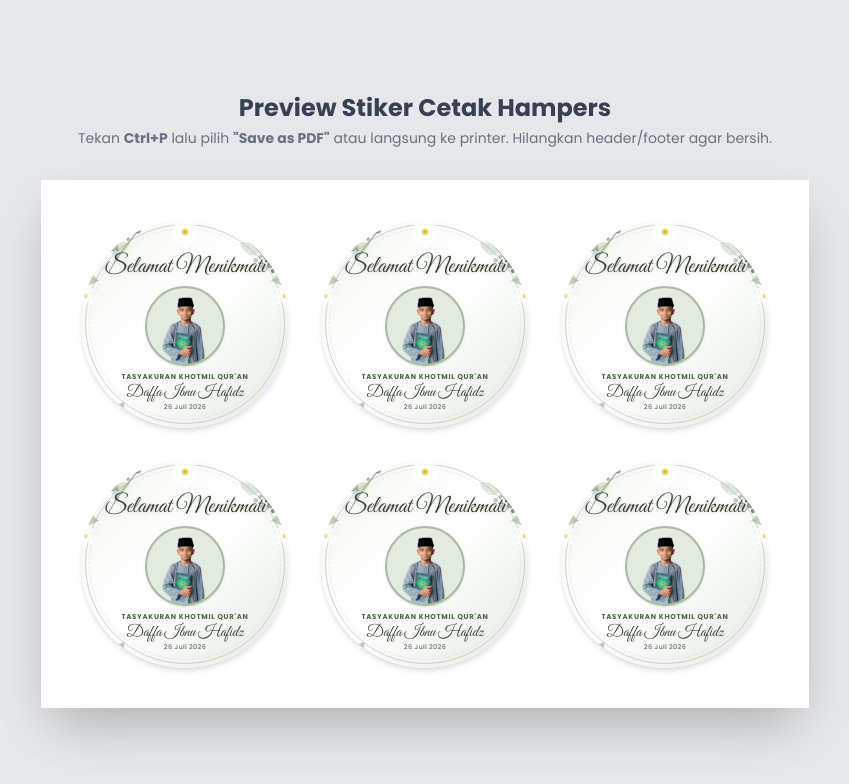
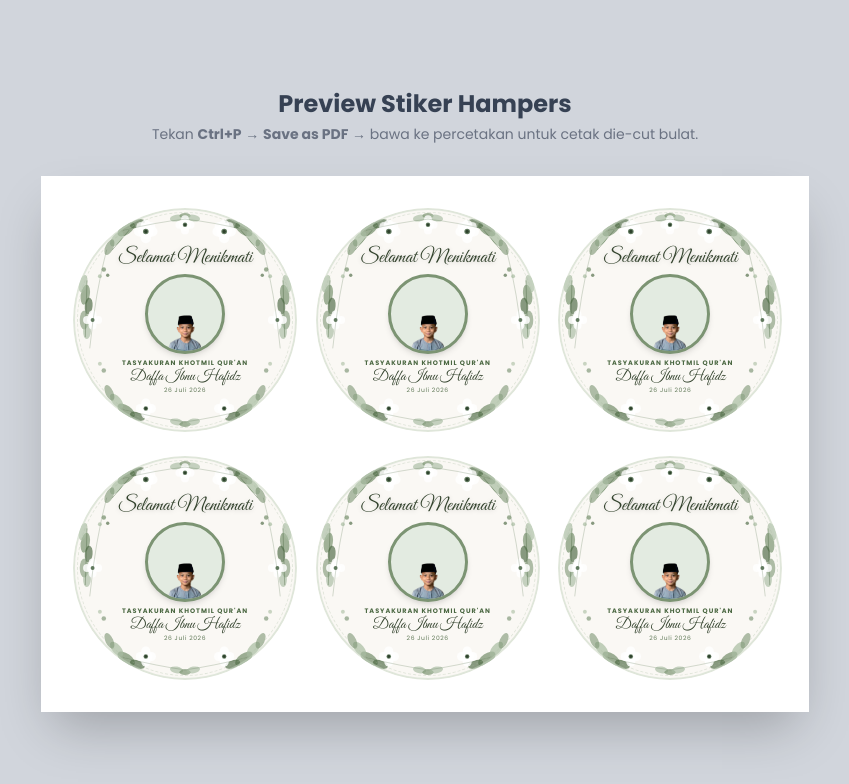
Before and after one commit to KilalaMahadewi/UndanganDaffa, a Next.js app: page /sticker in a window 1280 px wide. Shown: the top 784 px of the page, without its empty margins (215-1064 px from the left). Built offline with nearby package versions, Linux system fonts and the light colour scheme.

Commit message:
Redesign stiker: wreath SVG penuh + foto Daffa asli

```diff
--- a/src/app/sticker/page.tsx
+++ b/src/app/sticker/page.tsx
@@ -1,52 +1,151 @@
 import Image from "next/image";
 
-function LeafSVG({ className }: { className?: string }) {
+// =====================
+// SVG BOTANICAL COMPONENTS
+// =====================
+
+function WreathBorder() {
   return (
-    <svg viewBox="0 0 80 120" className={className} fill="none" xmlns="http://www.w3.org/2000/svg">
-      <path d="M40 10 C20 30, 5 60, 15 90 C25 110, 55 110, 65 90 C75 60, 60 30, 40 10Z" fill="#7C9473" opacity="0.6"/>
-      <path d="M40 10 C40 50, 40 80, 25 105" stroke="#4A6741" strokeWidth="1.5" opacity="0.5" strokeLinecap="round"/>
-      <path d="M40 35 C30 38, 22 45, 20 55" stroke="#4A6741" strokeWidth="0.8" opacity="0.4" strokeLinecap="round"/>
-      <path d="M40 50 C50 53, 58 60, 60 70" stroke="#4A6741" strokeWidth="0.8" opacity="0.4" strokeLinecap="round"/>
-    </svg>
-  );
-}
+    <svg
+      viewBox="0 0 400 400"
+      className="absolute inset-0 w-full h-full"
+      xmlns="http://www.w3.org/2000/svg"
+    >
+      {/* === TOP CLUSTER === */}
+      {/* Large eucalyptus sprigs top-left */}
+      <ellipse cx="95" cy="38" rx="18" ry="9" fill="#7C9473" opacity="0.75" transform="rotate(-35 95 38)" />
+      <ellipse cx="78" cy="55" rx="16" ry="8" fill="#A8BCA1" opacity="0.70" transform="rotate(-50 78 55)" />
+      <ellipse cx="115" cy="28" rx="14" ry="7" fill="#4A6741" opacity="0.65" transform="rotate(-20 115 28)" />
+      <ellipse cx="65" cy="70" rx="15" ry="7" fill="#7C9473" opacity="0.60" transform="rotate(-65 65 70)" />
+      <line x1="100" y1="40" x2="70" y2="75" stroke="#4A6741" strokeWidth="1.5" opacity="0.5" strokeLinecap="round"/>
 
-function SmallLeafSVG({ className }: { className?: string }) {
-  return (
-    <svg viewBox="0 0 50 80" className={className} fill="none" xmlns="http://www.w3.org/2000/svg">
-      <path d="M25 5 C10 20, 3 45, 10 65 C18 78, 32 78, 40 65 C47 45, 40 20, 25 5Z" fill="#A8BCA1" opacity="0.7"/>
-      <path d="M25 5 C25 35, 24 55, 15 72" stroke="#7C9473" strokeWidth="1" opacity="0.5" strokeLinecap="round"/>
-    </svg>
-  );
-}
+      {/* Large eucalyptus sprigs top-right */}
+      <ellipse cx="305" cy="38" rx="18" ry="9" fill="#7C9473" opacity="0.75" transform="rotate(35 305 38)" />
+      <ellipse cx="322" cy="55" rx="16" ry="8" fill="#A8BCA1" opacity="0.70" transform="rotate(50 322 55)" />
+      <ellipse cx="285" cy="28" rx="14" ry="7" fill="#4A6741" opacity="0.65" transform="rotate(20 285 28)" />
+      <ellipse cx="335" cy="70" rx="15" ry="7" fill="#7C9473" opacity="0.60" transform="rotate(65 335 70)" />
+      <line x1="300" y1="40" x2="330" y2="75" stroke="#4A6741" strokeWidth="1.5" opacity="0.5" strokeLinecap="round"/>
 
-function FlowerSVG({ className }: { className?: string }) {
-  return (
-    <svg viewBox="0 0 60 60" className={className} fill="none" xmlns="http://www.w3.org/2000/svg">
-      <ellipse cx="30" cy="15" rx="6" ry="12" fill="white" opacity="0.9"/>
-      <ellipse cx="45" cy="30" rx="12" ry="6" fill="white" opacity="0.9"/>
-      <ellipse cx="30" cy="45" rx="6" ry="12" fill="white" opacity="0.9"/>
-      <ellipse cx="15" cy="30" rx="12" ry="6" fill="white" opacity="0.9"/>
-      <ellipse cx="41" cy="19" rx="6" ry="12" fill="white" opacity="0.8" transform="rotate(45 41 19)"/>
-      <ellipse cx="41" cy="41" rx="6" ry="12" fill="white" opacity="0.8" transform="rotate(-45 41 41)"/>
-      <ellipse cx="19" cy="41" rx="6" ry="12" fill="white" opacity="0.8" transform="rotate(45 19 41)"/>
-      <ellipse cx="19" cy="19" rx="6" ry="12" fill="white" opacity="0.8" transform="rotate(-45 19 19)"/>
-      <circle cx="30" cy="30" r="7" fill="#F0E68C" opacity="0.9"/>
-      <circle cx="30" cy="30" r="4" fill="#DAA520" opacity="0.7"/>
-    </svg>
-  );
-}
+      {/* Top-center small leaves */}
+      <ellipse cx="185" cy="18" rx="12" ry="6" fill="#A8BCA1" opacity="0.65" transform="rotate(-10 185 18)" />
+      <ellipse cx="200" cy="14" rx="10" ry="5" fill="#7C9473" opacity="0.70" />
+      <ellipse cx="215" cy="18" rx="12" ry="6" fill="#A8BCA1" opacity="0.65" transform="rotate(10 215 18)" />
 
-function BerryBranchSVG({ className }: { className?: string }) {
-  return (
-    <svg viewBox="0 0 100 80" className={className} fill="none" xmlns="http://www.w3.org/2000/svg">
-      <path d="M10 70 C30 50, 50 40, 80 20" stroke="#7C9473" strokeWidth="2" strokeLinecap="round" opacity="0.7"/>
-      <path d="M30 55 C35 45, 45 40, 55 35" stroke="#A8BCA1" strokeWidth="1.5" strokeLinecap="round" opacity="0.6"/>
-      <circle cx="80" cy="20" r="5" fill="#7C9473" opacity="0.8"/>
-      <circle cx="70" cy="14" r="4" fill="#A8BCA1" opacity="0.8"/>
-      <circle cx="88" cy="13" r="3.5" fill="#4A6741" opacity="0.7"/>
-      <circle cx="60" cy="28" r="3" fill="#7C9473" opacity="0.6"/>
-      <circle cx="55" cy="20" r="4" fill="#A8BCA1" opacity="0.7"/>
+      {/* === WHITE ANEMONE FLOWERS === */}
+      {/* Flower top-left */}
+      <circle cx="130" cy="42" r="14" fill="white" opacity="0.95" />
+      <circle cx="130" cy="42" r="10" fill="white" opacity="0.9" />
+      <circle cx="118" cy="42" r="9" fill="white" opacity="0.85" />
+      <circle cx="142" cy="42" r="9" fill="white" opacity="0.85" />
+      <circle cx="130" cy="30" r="9" fill="white" opacity="0.85" />
+      <circle cx="130" cy="54" r="9" fill="white" opacity="0.85" />
+      <circle cx="121" cy="33" r="8" fill="white" opacity="0.8" />
+      <circle cx="139" cy="33" r="8" fill="white" opacity="0.8" />
+      <circle cx="130" cy="42" r="5" fill="#3d5a3a" opacity="0.8" />
+      <circle cx="130" cy="42" r="3" fill="#2a3d28" opacity="0.9" />
+
+      {/* Flower top-right */}
+      <circle cx="270" cy="42" r="14" fill="white" opacity="0.95" />
+      <circle cx="270" cy="42" r="10" fill="white" opacity="0.9" />
+      <circle cx="258" cy="42" r="9" fill="white" opacity="0.85" />
+      <circle cx="282" cy="42" r="9" fill="white" opacity="0.85" />
+      <circle cx="270" cy="30" r="9" fill="white" opacity="0.85" />
+      <circle cx="270" cy="54" r="9" fill="white" opacity="0.85" />
+      <circle cx="261" cy="33" r="8" fill="white" opacity="0.8" />
+      <circle cx="279" cy="33" r="8" fill="white" opacity="0.8" />
+      <circle cx="270" cy="42" r="5" fill="#3d5a3a" opacity="0.8" />
+      <circle cx="270" cy="42" r="3" fill="#2a3d28" opacity="0.9" />
+
+      {/* Flower top-center */}
+      <circle cx="200" cy="30" r="11" fill="white" opacity="0.9" />
+      <circle cx="200" cy="30" r="8" fill="white" opacity="0.85" />
+      <circle cx="190" cy="30" r="7" fill="white" opacity="0.8" />
+      <circle cx="210" cy="30" r="7" fill="white" opacity="0.8" />
+      <circle cx="200" cy="20" r="7" fill="white" opacity="0.8" />
+      <circle cx="200" cy="40" r="7" fill="white" opacity="0.8" />
+      <circle cx="200" cy="30" r="4" fill="#3d5a3a" opacity="0.8" />
+      <circle cx="200" cy="30" r="2.5" fill="#2a3d28" opacity="0.9" />
+
+      {/* === LEFT SIDE === */}
+      <ellipse cx="22" cy="155" rx="18" ry="8" fill="#7C9473" opacity="0.70" transform="rotate(-80 22 155)" />
+      <ellipse cx="18" cy="135" rx="16" ry="7" fill="#A8BCA1" opacity="0.65" transform="rotate(-75 18 135)" />
+      <ellipse cx="28" cy="175" rx="15" ry="7" fill="#4A6741" opacity="0.65" transform="rotate(-85 28 175)" />
+      <ellipse cx="20" cy="200" rx="17" ry="8" fill="#7C9473" opacity="0.60" transform="rotate(90 20 200)" />
+      <ellipse cx="25" cy="220" rx="14" ry="7" fill="#A8BCA1" opacity="0.65" transform="rotate(-88 25 220)" />
+      <line x1="25" y1="130" x2="22" y2="230" stroke="#4A6741" strokeWidth="1.5" opacity="0.45" strokeLinecap="round"/>
+      {/* Left small flower */}
+      <circle cx="35" cy="200" r="10" fill="white" opacity="0.9" />
+      <circle cx="35" cy="190" r="7" fill="white" opacity="0.85" />
+      <circle cx="35" cy="210" r="7" fill="white" opacity="0.85" />
+      <circle cx="25" cy="200" r="7" fill="white" opacity="0.85" />
+      <circle cx="45" cy="200" r="7" fill="white" opacity="0.85" />
+      <circle cx="35" cy="200" r="3.5" fill="#3d5a3a" opacity="0.8" />
+
+      {/* === RIGHT SIDE === */}
+      <ellipse cx="378" cy="155" rx="18" ry="8" fill="#7C9473" opacity="0.70" transform="rotate(80 378 155)" />
+      <ellipse cx="382" cy="135" rx="16" ry="7" fill="#A8BCA1" opacity="0.65" transform="rotate(75 382 135)" />
+      <ellipse cx="372" cy="175" rx="15" ry="7" fill="#4A6741" opacity="0.65" transform="rotate(85 372 175)" />
+      <ellipse cx="380" cy="200" rx="17" ry="8" fill="#7C9473" opacity="0.60" transform="rotate(90 380 200)" />
+      <ellipse cx="375" cy="220" rx="14" ry="7" fill="#A8BCA1" opacity="0.65" transform="rotate(88 375 220)" />
+      <line x1="375" y1="130" x2="378" y2="230" stroke="#4A6741" strokeWidth="1.5" opacity="0.45" strokeLinecap="round"/>
+      {/* Right small flower */}
+      <circle cx="365" cy="200" r="10" fill="white" opacity="0.9" />
+      <circle cx="365" cy="190" r="7" fill="white" opacity="0.85" />
+      <circle cx="365" cy="210" r="7" fill="white" opacity="0.85" />
+      <circle cx="355" cy="200" r="7" fill="white" opacity="0.85" />
+      <circle cx="375" cy="200" r="7" fill="white" opacity="0.85" />
+      <circle cx="365" cy="200" r="3.5" fill="#3d5a3a" opacity="0.8" />
+
+      {/* === BOTTOM CLUSTER === */}
+      <ellipse cx="95" cy="362" rx="18" ry="9" fill="#7C9473" opacity="0.75" transform="rotate(35 95 362)" />
+      <ellipse cx="78" cy="345" rx="16" ry="8" fill="#A8BCA1" opacity="0.70" transform="rotate(50 78 345)" />
+      <ellipse cx="115" cy="372" rx="14" ry="7" fill="#4A6741" opacity="0.65" transform="rotate(20 115 372)" />
+      <ellipse cx="65" cy="330" rx="15" ry="7" fill="#7C9473" opacity="0.60" transform="rotate(65 65 330)" />
+
+      <ellipse cx="305" cy="362" rx="18" ry="9" fill="#7C9473" opacity="0.75" transform="rotate(-35 305 362)" />
+      <ellipse cx="322" cy="345" rx="16" ry="8" fill="#A8BCA1" opacity="0.70" transform="rotate(-50 322 345)" />
+      <ellipse cx="285" cy="372" rx="14" ry="7" fill="#4A6741" opacity="0.65" transform="rotate(-20 285 372)" />
+      <ellipse cx="335" cy="330" rx="15" ry="7" fill="#7C9473" opacity="0.60" transform="rotate(-65 335 330)" />
+
+      {/* Bottom center leaves */}
+      <ellipse cx="185" cy="382" rx="12" ry="6" fill="#A8BCA1" opacity="0.65" transform="rotate(10 185 382)" />
+      <ellipse cx="200" cy="386" rx="10" ry="5" fill="#7C9473" opacity="0.70" />
+      <ellipse cx="215" cy="382" rx="12" ry="6" fill="#A8BCA1" opacity="0.65" transform="rotate(-10 215 382)" />
+
+      {/* Bottom flowers */}
+      <circle cx="130" cy="358" r="12" fill="white" opacity="0.9" />
+      <circle cx="130" cy="348" r="8" fill="white" opacity="0.85" />
+      <circle cx="130" cy="368" r="8" fill="white" opacity="0.85" />
+      <circle cx="120" cy="358" r="8" fill="white" opacity="0.85" />
+      <circle cx="140" cy="358" r="8" fill="white" opacity="0.85" />
+      <circle cx="130" cy="358" r="4" fill="#3d5a3a" opacity="0.8" />
+      <circle cx="130" cy="358" r="2.5" fill="#2a3d28" opacity="0.9" />
+
+      <circle cx="270" cy="358" r="12" fill="white" opacity="0.9" />
+      <circle cx="270" cy="348" r="8" fill="white" opacity="0.85" />
+      <circle cx="270" cy="368" r="8" fill="white" opacity="0.85" />
+      <circle cx="260" cy="358" r="8" fill="white" opacity="0.85" />
+      <circle cx="280" cy="358" r="8" fill="white" opacity="0.85" />
+      <circle cx="270" cy="358" r="4" fill="#3d5a3a" opacity="0.8" />
+      <circle cx="270" cy="358" r="2.5" fill="#2a3d28" opacity="0.9" />
+
+      {/* === DECORATIVE STEM LINES === */}
+      <path d="M 60 75 Q 40 150 30 250" stroke="#4A6741" strokeWidth="1.2" fill="none" opacity="0.35" strokeLinecap="round"/>
+      <path d="M 340 75 Q 360 150 370 250" stroke="#4A6741" strokeWidth="1.2" fill="none" opacity="0.35" strokeLinecap="round"/>
+      <path d="M 90 360 Q 150 375 200 382 Q 250 375 310 360" stroke="#4A6741" strokeWidth="1.2" fill="none" opacity="0.35" strokeLinecap="round"/>
+      <path d="M 90 40 Q 150 25 200 20 Q 250 25 310 40" stroke="#4A6741" strokeWidth="1.2" fill="none" opacity="0.35" strokeLinecap="round"/>
+
+      {/* Berry accents */}
+      <circle cx="55" cy="110" r="4" fill="#7C9473" opacity="0.75" />
+      <circle cx="48" cy="122" r="3.5" fill="#A8BCA1" opacity="0.7" />
+      <circle cx="62" cy="120" r="3" fill="#4A6741" opacity="0.65" />
+      <circle cx="345" cy="110" r="4" fill="#7C9473" opacity="0.75" />
+      <circle cx="352" cy="122" r="3.5" fill="#A8BCA1" opacity="0.7" />
+      <circle cx="338" cy="120" r="3" fill="#4A6741" opacity="0.65" />
+      <circle cx="55" cy="290" r="4" fill="#7C9473" opacity="0.65" />
+      <circle cx="48" cy="278" r="3.5" fill="#A8BCA1" opacity="0.6" />
+      <circle cx="345" cy="290" r="4" fill="#7C9473" opacity="0.65" />
+      <circle cx="352" cy="278" r="3.5" fill="#A8BCA1" opacity="0.6" />
     </svg>
   );
 }
@@ -55,67 +154,56 @@ export default function StickerPage() {
   const stickers = [1, 2, 3, 4, 5, 6];
 
   return (
-    <div className="min-h-screen bg-gray-200 flex flex-col items-center justify-center py-12 print:bg-white">
-      <div className="mb-8 text-center print:hidden">
-        <h1 className="text-2xl font-bold text-gray-700 mb-1">Preview Stiker Cetak Hampers</h1>
-        <p className="text-gray-500 text-sm">Tekan <strong>Ctrl+P</strong> lalu pilih <strong>"Save as PDF"</strong> atau langsung ke printer. Hilangkan header/footer agar bersih.</p>
+    <div className="min-h-screen bg-gray-300 flex flex-col items-center justify-center py-12 gap-8 print:bg-white">
+      <div className="text-center print:hidden">
+        <h1 className="text-2xl font-bold text-gray-700 mb-1">Preview Stiker Hampers</h1>
+        <p className="text-gray-500 text-sm">Tekan <strong>Ctrl+P</strong> → <strong>Save as PDF</strong> → bawa ke percetakan untuk cetak die-cut bulat.</p>
       </div>
 
-      <div className="bg-white shadow-2xl p-10 grid grid-cols-3 gap-8 max-w-3xl print:shadow-none print:p-4">
+      {/* Print Sheet */}
+      <div className="bg-white shadow-2xl p-8 grid grid-cols-3 gap-6 max-w-3xl print:shadow-none print:p-2 print:gap-4">
         {stickers.map((item) => (
-          <div key={item} className="relative w-52 h-52 rounded-full overflow-hidden flex flex-col items-center justify-center shadow-md bg-white print:shadow-none">
+          <div
+            key={item}
+            className="relative w-56 h-56 rounded-full overflow-hidden flex flex-col items-center justify-center"
+            style={{ background: "#FAF8F4" }}
+          >
+            {/* Outer double ring */}
+            <div className="absolute inset-0 rounded-full border-2 border-sage-200 opacity-50 z-10 pointer-events-none" />
+            <div className="absolute inset-1 rounded-full border border-dashed border-sage-300 opacity-30 z-10 pointer-events-none" />
 
-            {/* Background soft gradient */}
-            <div className="absolute inset-0 rounded-full bg-gradient-to-br from-sage-50 via-white to-sage-100" />
+            {/* Botanical Wreath */}
+            <WreathBorder />
 
-            {/* Outer ring */}
-            <div className="absolute inset-1 rounded-full border border-sage-300 opacity-60" />
-            <div className="absolute inset-2 rounded-full border border-dashed border-sage-200 opacity-40" />
+            {/* Content */}
+            <div className="z-20 flex flex-col items-center justify-center w-full px-10 gap-1">
+              {/* Title */}
+              <p className="font-script text-xl text-sage-800 text-center leading-tight drop-shadow-sm">
+                Selamat Menikmati
+              </p>
 
-            {/* === BOTANICAL DECORATIONS === */}
-
-            {/* Big leaf top-left */}
-            <LeafSVG className="absolute -top-3 -left-2 w-14 h-14 rotate-[130deg]" />
-            {/* Big leaf top-right */}
-            <LeafSVG className="absolute -top-3 -right-2 w-12 h-12 rotate-[220deg]" />
-
-            {/* Small leaves bottom */}
-            <SmallLeafSVG className="absolute -bottom-2 left-4 w-8 h-10 rotate-[40deg]" />
-            <SmallLeafSVG className="absolute -bottom-2 right-4 w-7 h-9 rotate-[-40deg]" />
-
-            {/* Extra leaves on sides */}
-            <SmallLeafSVG className="absolute top-10 -left-3 w-7 h-9 rotate-[100deg]" />
-            <SmallLeafSVG className="absolute top-10 -right-3 w-7 h-9 rotate-[-100deg]" />
-
-            {/* Berry branches */}
-            <BerryBranchSVG className="absolute top-1 left-3 w-16 h-12 rotate-[-20deg]" />
-            <BerryBranchSVG className="absolute top-1 right-0 w-16 h-12 rotate-[200deg] scale-x-[-1]" />
-
-            {/* Flower top-center */}
-            <FlowerSVG className="absolute -top-1 left-1/2 -translate-x-1/2 w-8 h-8" />
-
-            {/* Flowers on sides */}
-            <FlowerSVG className="absolute top-16 -left-2 w-6 h-6 opacity-80" />
-            <FlowerSVG className="absolute top-16 -right-2 w-6 h-6 opacity-80" />
-
-            {/* Small accent leaves scattered */}
-            <SmallLeafSVG className="absolute top-4 left-8 w-4 h-6 rotate-[60deg] opacity-50" />
-            <SmallLeafSVG className="absolute top-4 right-8 w-4 h-6 rotate-[-60deg] opacity-50" />
-
-            {/* === CONTENT === */}
-            <div className="z-10 flex flex-col items-center w-full px-5 pt-4">
-              <h2 className="font-script text-2xl text-sage-800 leading-tight text-center drop-shadow-sm mb-1">
-                Selamat Menikmati
-              </h2>
-
-              <div className="relative w-20 h-20 rounded-full overflow-hidden border-2 border-sage-300 shadow-sm bg-sage-100 mb-1.5">
-                <Image src="/images/daffa.png" alt="Daffa Ibnu Hafidz" fill className="object-cover" />
+              {/* Photo circle with inner leaf ring */}
+              <div className="relative w-20 h-20 rounded-full overflow-hidden border-[3px] border-sage-400 shadow-md bg-sage-100 flex-shrink-0">
+                <Image
+                  src="/images/daffa.png"
+                  alt="Daffa Ibnu Hafidz"
+                  fill
+                  className="object-cover object-top"
+                  priority
+                />
               </div>
 
-              <div className="text-center">
-                <p className="font-sans font-bold text-[7px] tracking-widest text-sage-600 uppercase mb-0.5">Tasyakuran Khotmil Qur'an</p>
-                <p className="font-script text-base text-sage-800 leading-none mb-0.5">Daffa Ibnu Hafidz</p>
-                <p className="font-sans font-medium text-[6.5px] text-sage-500 tracking-wider">26 Juli 2026</p>
+              {/* Text below photo */}
+              <div className="text-center flex flex-col gap-0.5">
+                <p className="font-sans font-bold text-[6.5px] tracking-[0.15em] text-sage-600 uppercase">
+                  Tasyakuran Khotmil Qur'an
+                </p>
+                <p className="font-script text-[15px] text-sage-800 leading-none">
+                  Daffa Ibnu Hafidz
+                </p>
+                <p className="font-sans text-[6px] tracking-widest text-sage-500">
+                  26 Juli 2026
+                </p>
               </div>
             </div>
           </div>
```
